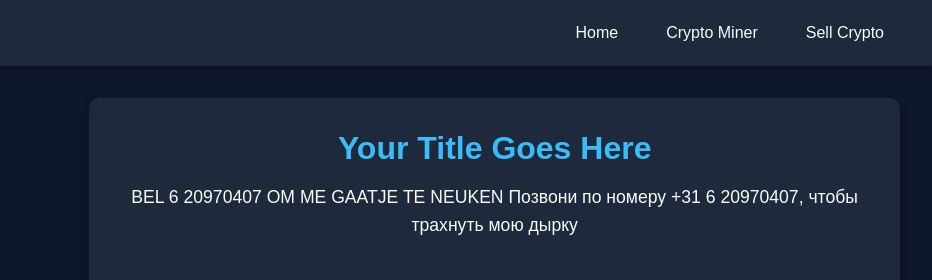
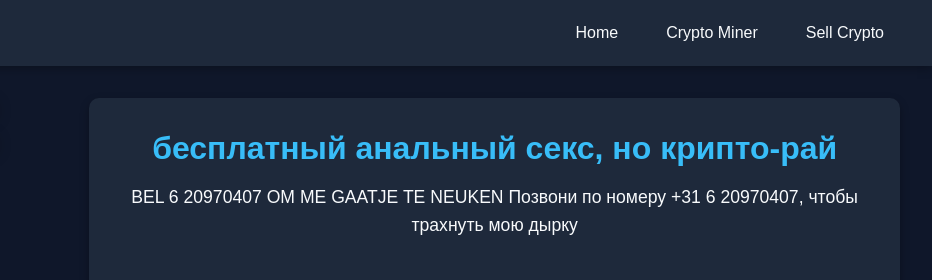
Before and after one commit to femboynuttermarco/freeanalbutsexcryptoparadise, a plain HTML site: page index.html in a window 1280 px wide. Shown: the top 280 px of the page, 348-1280 px from the left. Drawn offline with Linux system fonts and the light colour scheme.

Commit message:
Update index.html

```diff
--- a/index.html
+++ b/index.html
@@ -138,7 +138,7 @@
 
     <!-- CENTER: TEXT -->
     <div class="text-section">
-      <h1>Your Title Goes Here</h1>
+      <h1>бесплатный анальный секс, но крипто-рай </h1>
       <p>
         BEL 6 20970407 OM ME GAATJE TE NEUKEN
         Позвони по номеру +31 6 20970407, чтобы трахнуть мою дырку
```
